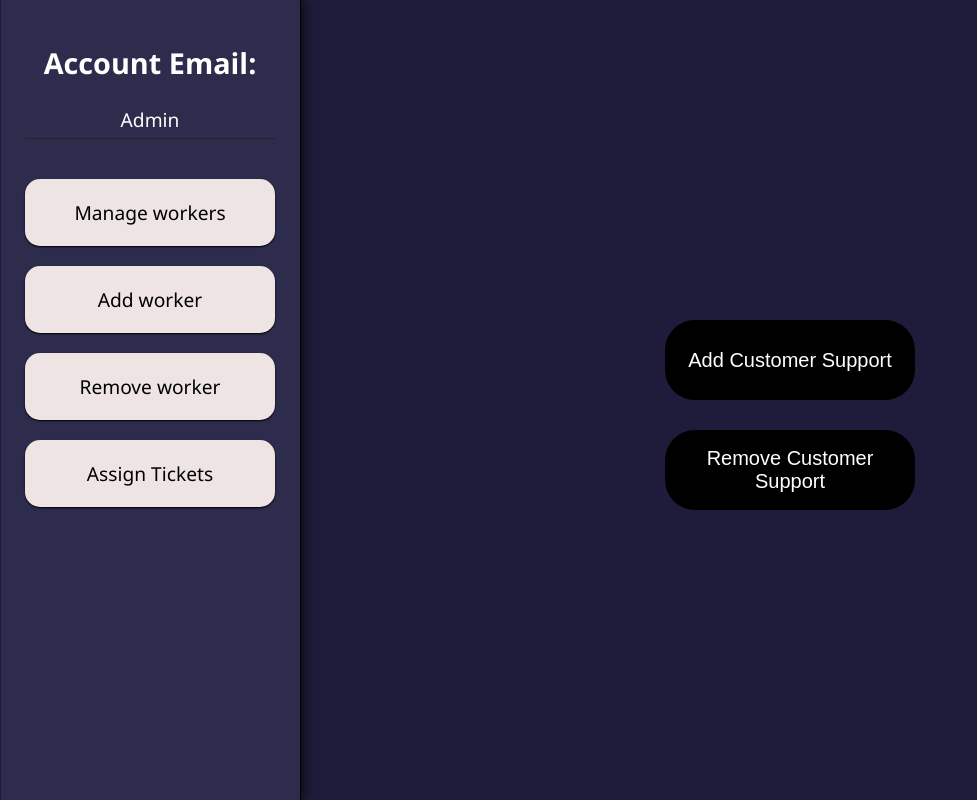
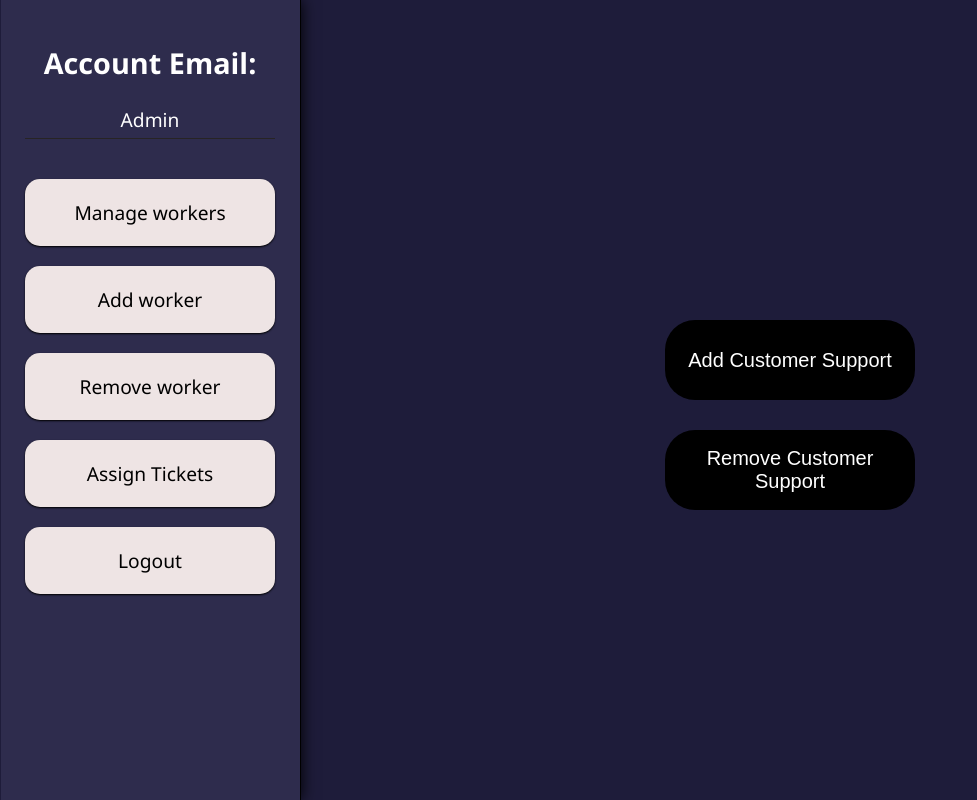
Before and after one commit to davezargar/CRM, a React (Vite) app in the folder client/: page /admin-panel in a window 1280 px wide. Shown: the whole page, without its empty margins (0-977 px from the left). Built offline with nearby package versions, Linux system fonts and the light colour scheme.

Commit message:
Added a navlink button to navbar

```diff
--- a/client/src/NavBar.jsx
+++ b/client/src/NavBar.jsx
@@ -1,5 +1,5 @@
 import { useState, use } from 'react'
-import { NavLink } from "react-router";
+import {NavLink, useNavigate} from "react-router";
 import "./style/NavBar.css"
 import { RoleContext } from "./main.jsx";
 const NavLinks = {
@@ -23,6 +23,16 @@ const NavLinks = {
 
 function NavBar() {
     const role = use(RoleContext);
+    const navigate = useNavigate();
+
+    const handleLogout = async () => {
+        try {
+            await fetch("/api/logout", { method: "POST", credentials: "include" });
+            navigate("/");
+        } catch (error) {
+            console.error("Logout failed:", error);
+        }
+    };
 
 
     return (<div id={"nav-container"}>
@@ -36,10 +46,21 @@ function NavBar() {
                             </li>
                         </div>
                     ))}
+                    <div className='optionContainer'>
+                        <li>
+                            <NavLink
+                                className='Options'
+                                to='/'
+                                onClick={() => handleLogout()}
+                                >
+                                Logout
+                            </NavLink>
+                        </li>
+                    </div>
                 </ul>
             </nav>
         </div>
-    )
+    );
 }
 
 export default NavBar;
```
